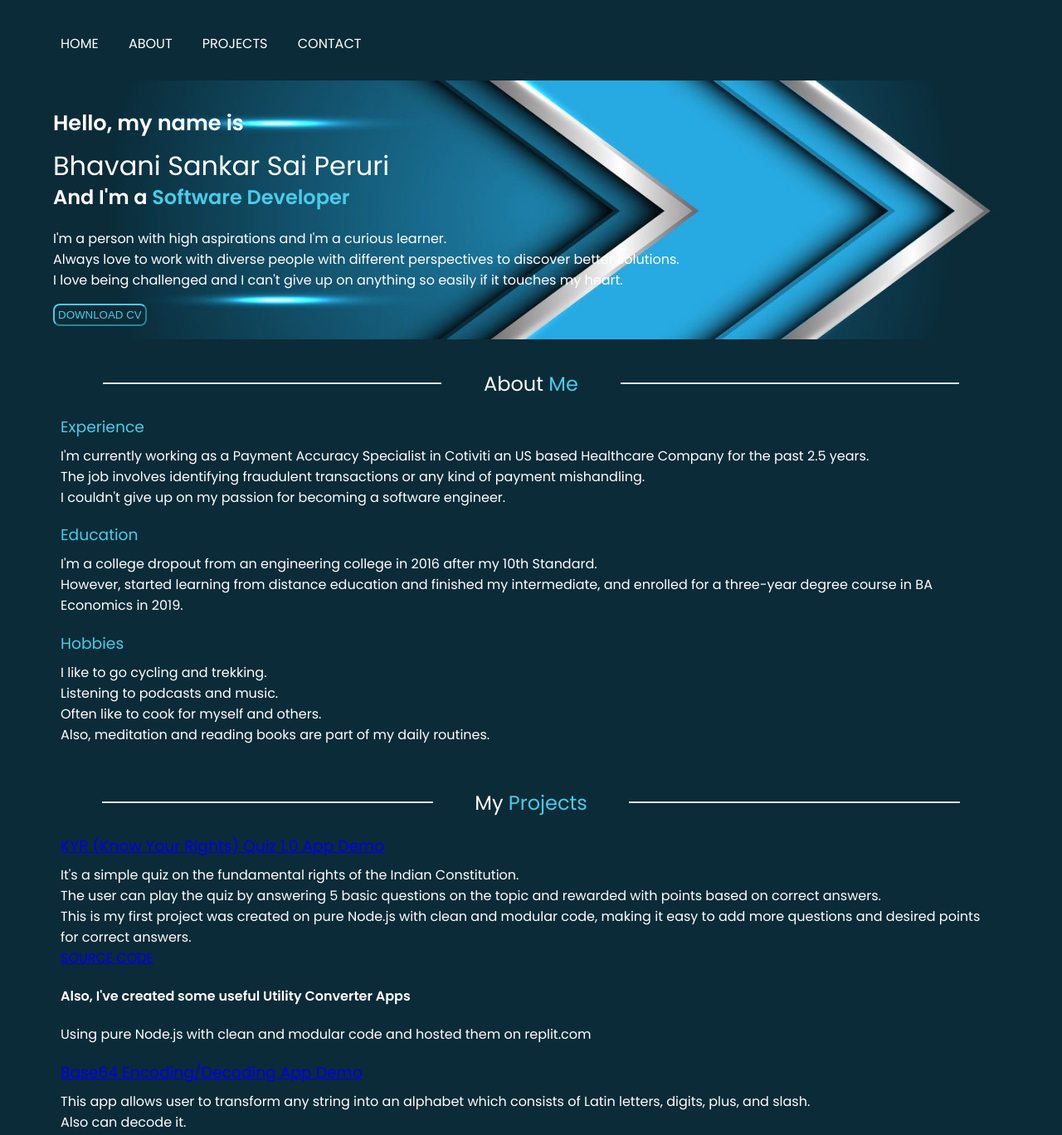
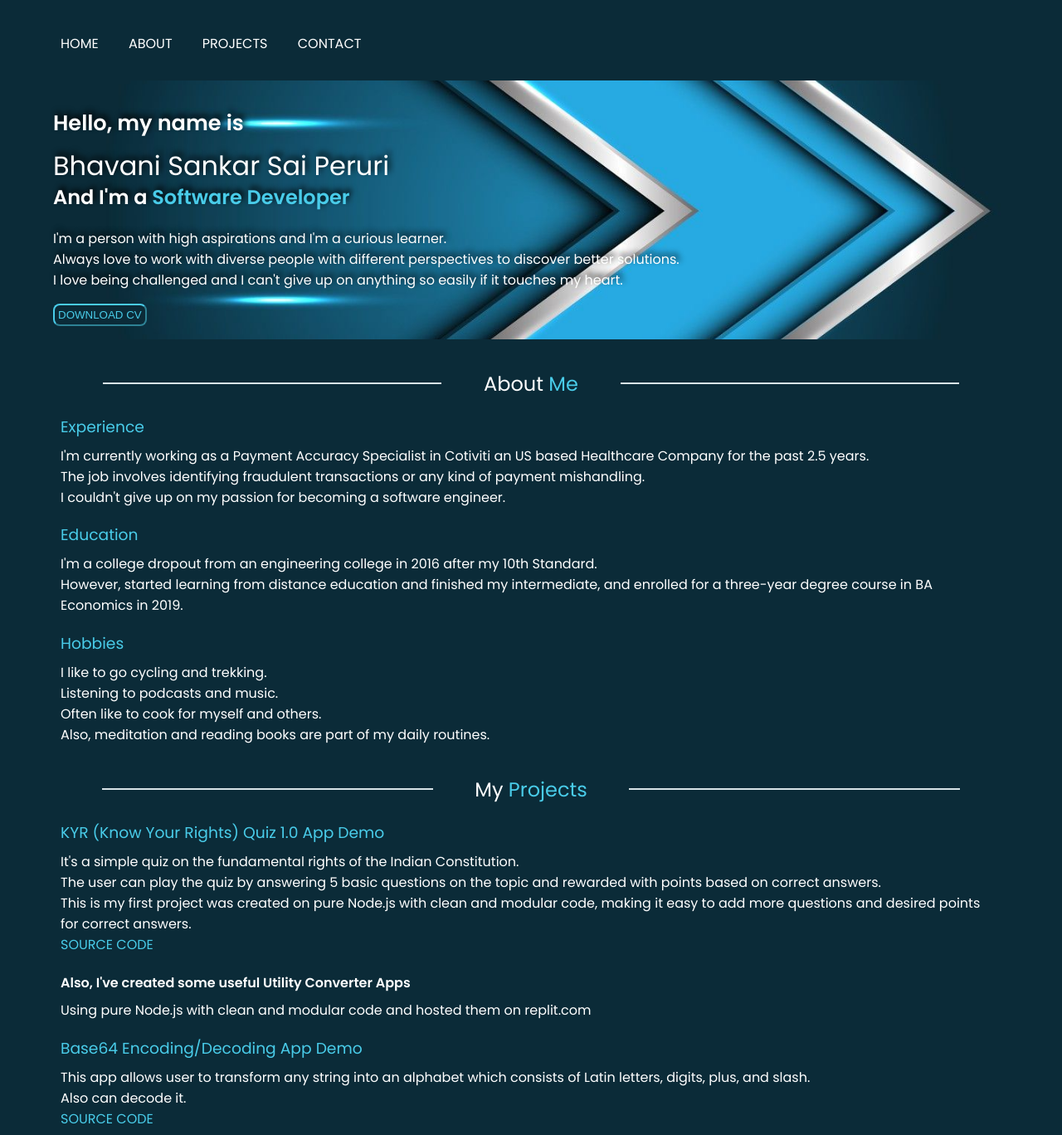
Before and after one commit to SaiDrive/PortfolioBasic, a plain HTML site: page Index.html in a window 1280 px wide. Shown: the top 1368 px of the page at 83% size. Drawn offline with Linux system fonts and the light colour scheme.

Commit message:
Additional changes

```diff
--- a/CSS/Style.css
+++ b/CSS/Style.css
@@ -41,6 +41,7 @@ header nav{
     padding: 1rem;
     max-width: 1152px;
     margin: 0 auto;
+    text-shadow: 3px -4px 7px black;
 }
 
 .left h6{
@@ -81,6 +82,7 @@ margin-top: 1rem;
 }
 .container p{
     margin-top: 0.5rem;
+    margin-bottom: 0rem;
 }
 .container h1{
         display: flex;
@@ -96,3 +98,10 @@ margin-top: 1rem;
     border-bottom: 2px solid var(--text);
     margin: auto;
 }
+.container a{
+    text-decoration: none;
+    color: var(--primary);
+}
+.container h4{
+    margin-bottom: 0rem;
+}
```
